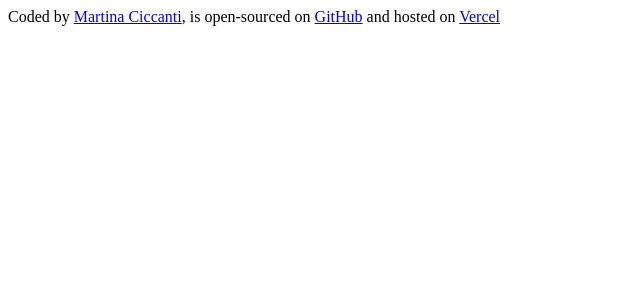
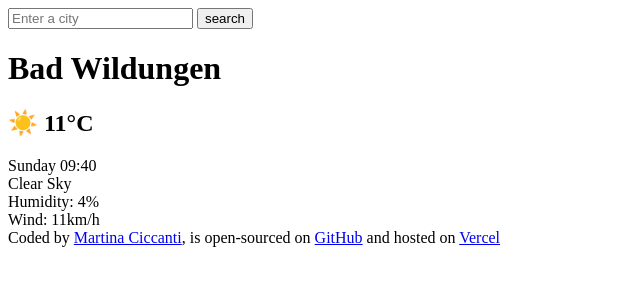
Before and after one commit to martina1388/MyWeatherApp, a plain HTML site: page index.html in a window 1280 px wide. Shown: the whole page, without its empty margins (0-640 px from the left). Drawn offline with Linux system fonts and the light colour scheme.

Commit message:
Added the HTML

```diff
--- a/index.html
+++ b/index.html
@@ -8,7 +8,23 @@
 </head>
 
 <body>
-
+    <header>
+        <form>
+            <input type="search" placeholder="Enter a city" required>
+            <input type="submit" value="search">
+        </form>
+    </header>
+    <main>
+        <h1>Bad Wildungen</h1>
+        <h2>☀️ 11°C</h2>
+        <div>Sunday 09:40
+            <br>
+            Clear Sky
+        </div>
+        <div>Humidity: 4%
+            <br>Wind: 11km/h
+        </div>
+    </main>
     <footer>Coded by
         <a href="https://github.com/martina1388" target="_blank">Martina Ciccanti</a>, is open-sourced on <a
             href="https://github.com/martina1388/MyWeatherApp" target="_blank">GitHub</a>
```
